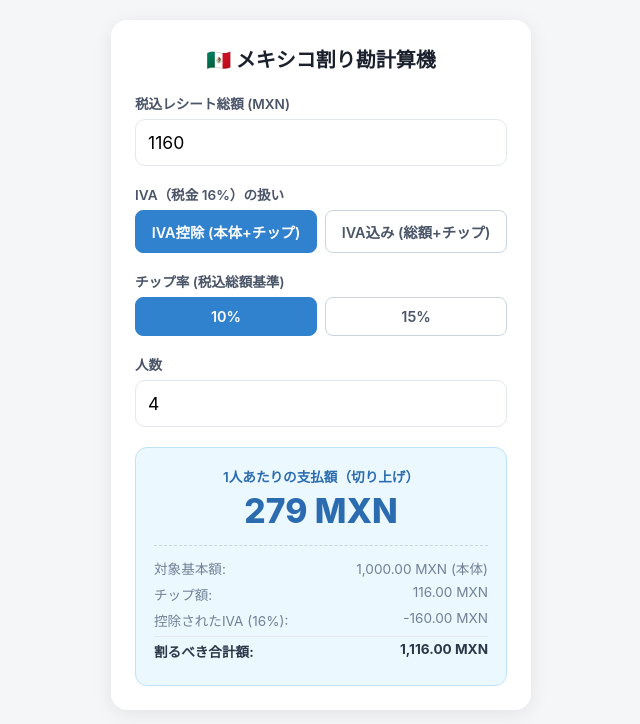
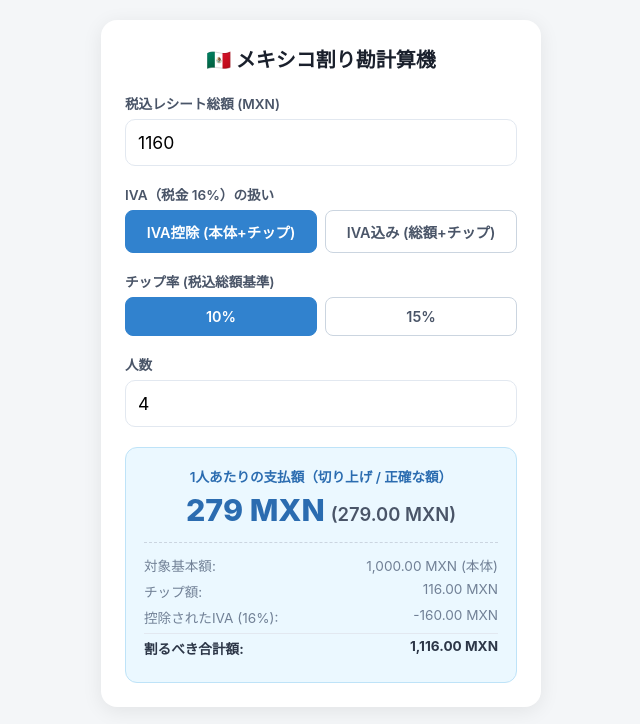
Before and after one commit to umanira/split-bill-mx, a plain HTML site: page index.html in a window 1280 px wide. Shown: the whole page, without its empty margins (319-959 px from the left). Drawn offline with Linux system fonts and the light colour scheme.

Commit message:
Update index.html

```diff
--- a/index.html
+++ b/index.html
@@ -7,7 +7,7 @@
   <style>
     * { box-sizing: border-box; margin: 0; padding: 0; font-family: -apple-system, BlinkMacSystemFont, "Segoe UI", Roboto, sans-serif; }
     body { background: #f4f6f8; color: #333; padding: 20px; display: flex; justify-content: center; }
-    .card { background: #fff; width: 100%; max-width: 420px; border-radius: 16px; box-shadow: 0 4px 20px rgba(0,0,0,0.08); padding: 24px; }
+    .card { background: #fff; width: 100%; max-width: 440px; border-radius: 16px; box-shadow: 0 4px 20px rgba(0,0,0,0.08); padding: 24px; }
     h1 { font-size: 1.25rem; font-weight: 700; margin-bottom: 20px; text-align: center; color: #1a202c; }
 
     .form-group { margin-bottom: 18px; }
@@ -22,7 +22,9 @@
 
     .result-box { background: #ebf8ff; border: 1px solid #bee3f8; border-radius: 12px; padding: 18px; margin-top: 20px; text-align: center; }
     .per-person-label { font-size: 0.85rem; color: #2b6cb0; font-weight: 600; }
-    .per-person-val { font-size: 2.1rem; font-weight: 800; color: #2b6cb0; margin: 4px 0; }
+    .per-person-container { margin: 6px 0; display: flex; align-items: baseline; justify-content: center; flex-wrap: wrap; gap: 6px; }
+    .per-person-val { font-size: 1.9rem; font-weight: 800; color: #2b6cb0; }
+    .per-person-exact { font-size: 1.15rem; font-weight: 600; color: #4a5568; }
 
     .details { margin-top: 14px; border-top: 1px dashed #cbd5e0; padding-top: 12px; font-size: 0.85rem; color: #718096; text-align: left; }
     .details-row { display: flex; justify-content: space-between; margin-bottom: 6px; }
@@ -61,8 +63,11 @@
   </div>
 
   <div class="result-box">
-    <div class="per-person-label">1人あたりの支払額（切り上げ）</div>
-    <div class="per-person-val" id="perPersonDisplay">279 MXN</div>
+    <div class="per-person-label">1人あたりの支払額（切り上げ / 正確な額）</div>
+    <div class="per-person-container">
+      <span class="per-person-val" id="perPersonDisplay">279 MXN</span>
+      <span class="per-person-exact" id="perPersonExactDisplay">(279.00 MXN)</span>
+    </div>
 
     <div class="details">
       <div class="details-row"><span>対象基本額:</span><span id="baseAmountDisplay">1,000.00 MXN</span></div>
@@ -95,7 +100,7 @@
     const total = parseFloat(document.getElementById('totalAmount').value) || 0;
     const people = parseInt(document.getElementById('peopleCount').value, 10) || 1;
 
-    // チップ額は常に税込総額基準で計算
+    // チップ額は常に税込総額基準
     const tip = total * (tipPercent / 100);
 
     let baseAmount = 0;
@@ -112,7 +117,7 @@
       document.getElementById('baseAmountDisplay').innerText = baseAmount.toLocaleString('en-US', { minimumFractionDigits: 2, maximumFractionDigits: 2 }) + ' MXN (本体)';
       document.getElementById('taxDisplay').innerText = '-' + tax.toLocaleString('en-US', { minimumFractionDigits: 2, maximumFractionDigits: 2 }) + ' MXN';
     } else {
-      // IVA込みモード: 総額 + チップ（通常の割り勘）
+      // IVA込みモード: 総額 + チップ
       baseAmount = total;
       targetTotal = total + tip;
 
@@ -120,13 +125,19 @@
       document.getElementById('baseAmountDisplay').innerText = baseAmount.toLocaleString('en-US', { minimumFractionDigits: 2, maximumFractionDigits: 2 }) + ' MXN (総額)';
     }
 
-    // 1ペソ単位切り上げ
-    const perPerson = Math.ceil(targetTotal / Math.max(1, people));
+    const rawPerPerson = targetTotal / Math.max(1, people);
+
+    // 1ペソ単位の切り上げ（現金精算向け）
+    const perPersonCeil = Math.ceil(rawPerPerson);
+
+    // 小数点第2位までの切り上げ（電子送金・正確な精算向け）
+    const perPersonExactCeil = (Math.ceil(rawPerPerson * 100) / 100).toFixed(2);
 
     // 画面反映
     document.getElementById('tipDisplay').innerText = tip.toLocaleString('en-US', { minimumFractionDigits: 2, maximumFractionDigits: 2 }) + ' MXN';
     document.getElementById('targetTotalDisplay').innerText = targetTotal.toLocaleString('en-US', { minimumFractionDigits: 2, maximumFractionDigits: 2 }) + ' MXN';
-    document.getElementById('perPersonDisplay').innerText = perPerson.toLocaleString() + ' MXN';
+    document.getElementById('perPersonDisplay').innerText = perPersonCeil.toLocaleString() + ' MXN';
+    document.getElementById('perPersonExactDisplay').innerText = '(' + Number(perPersonExactCeil).toLocaleString('en-US', { minimumFractionDigits: 2, maximumFractionDigits: 2 }) + ' MXN)';
   }
 
   document.getElementById('totalAmount').addEventListener('input', calculate);
```
